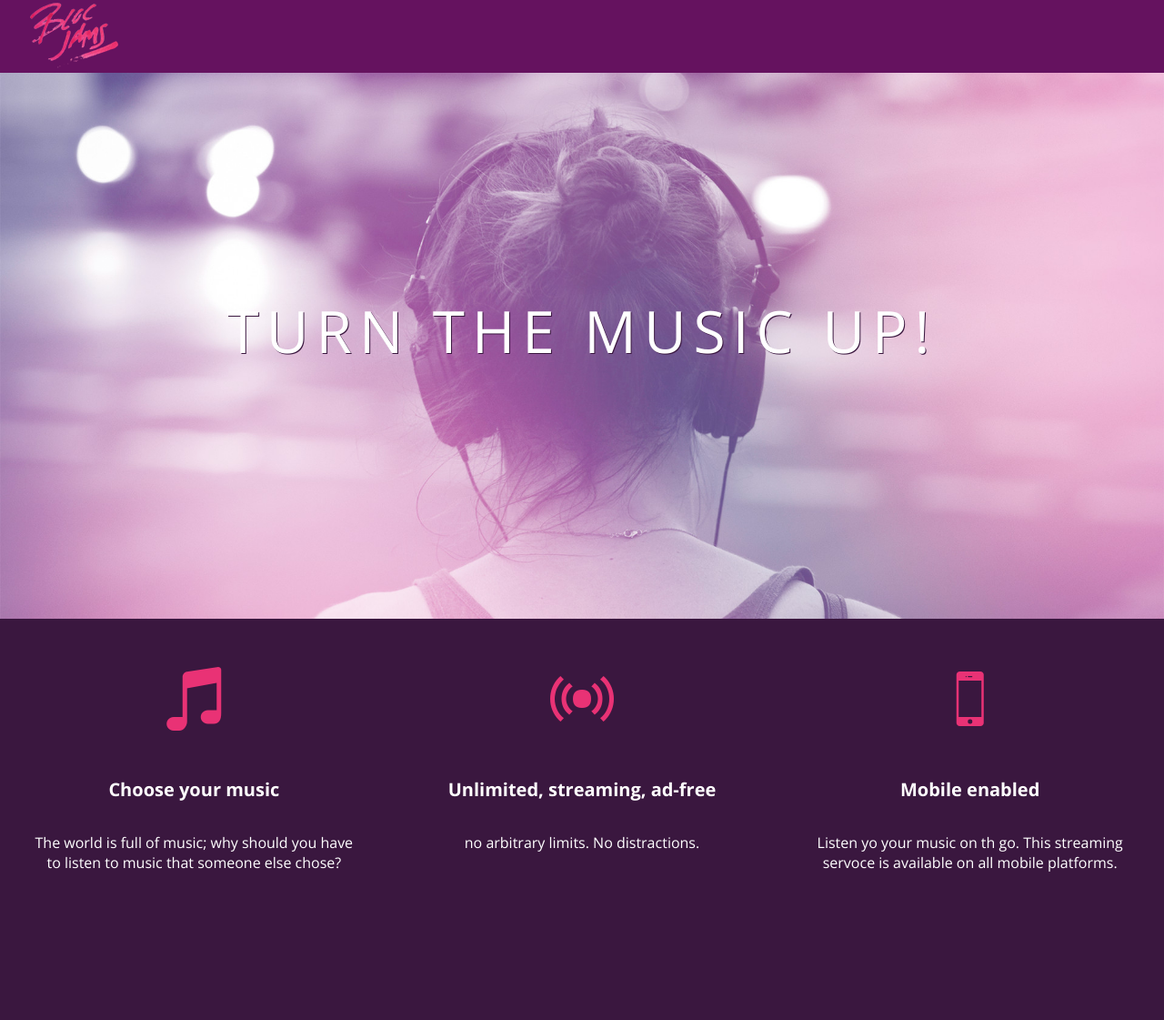
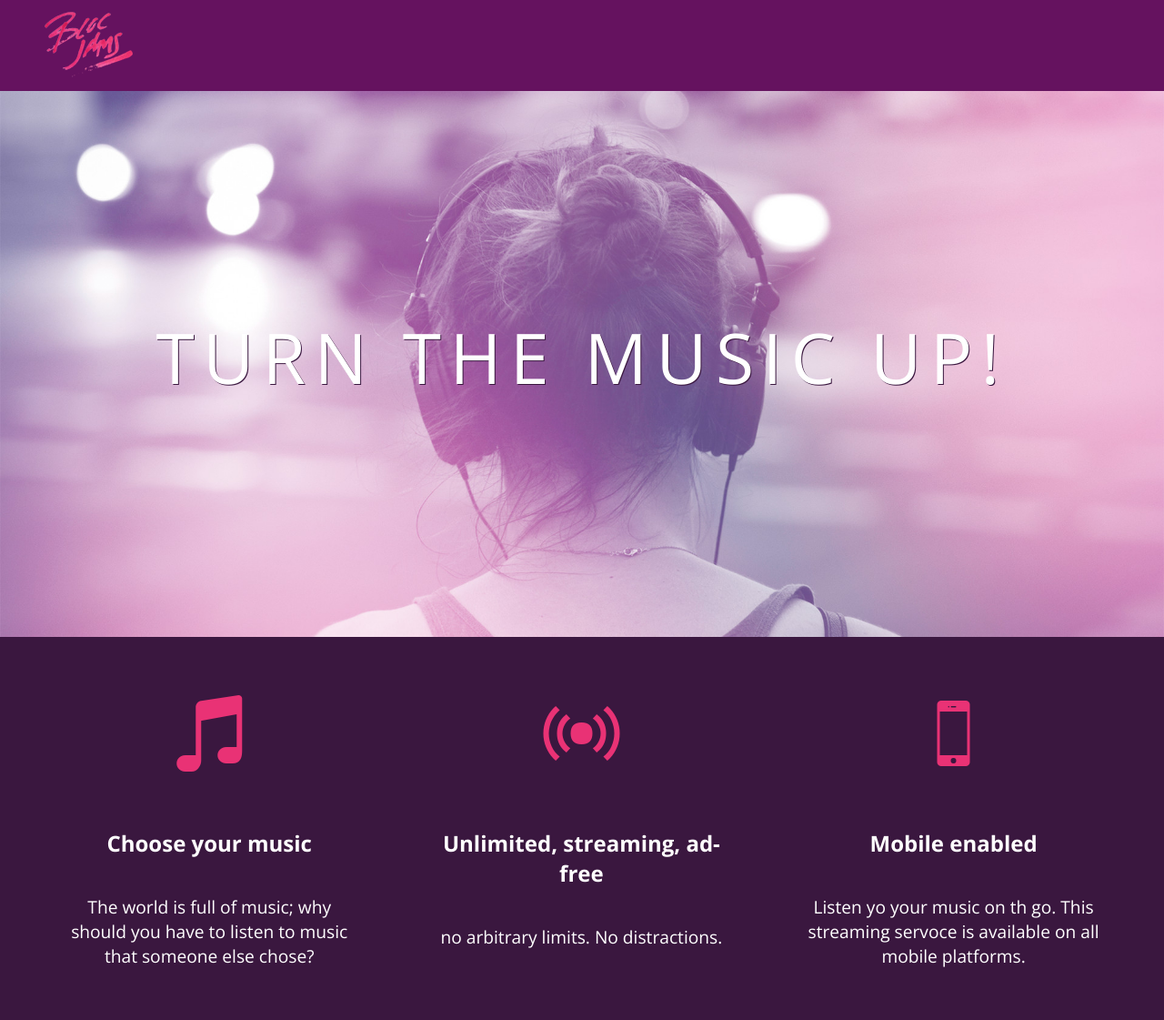
Before and after one commit to Alexashooo/bloc-jams, a plain HTML site: page index.html in a window 1280 px wide. Shown: the whole page at 91% size. Before the commit the page ends 1007 px from the top, so only its background shows below. Drawn offline with nearby package versions, Linux system fonts and the light colour scheme.

Commit message:
Assignmnet 8 HTML and CSS responsivness is finished

```diff
--- a/index.html
+++ b/index.html
@@ -3,10 +3,12 @@
 <html>
     <head>
         <title>Bloc Jams</title>
+        <meta name="viewport" content="width=device-width, initial-scale=1">
         <link rel='stylesheet' type='text/css' href='styles/normalize.css'>
         <link rel='stylesheet' type='text/css' href='http://fonts.googleapis.com/css?family=Open+Sans:400,800,600,700,300'>
         <link rel='stylesheet' type='text/css' href='http://code.ionicframework.com/ionicons/2.0.1/css/ionicons.min.css'>
         <link rel='stylesheet' type='text/css' href='styles/main.css'>
+        <link rel='stylesheet' type="text/css" href="styles/landing.css">
     </head>
 
     <body class='landing'>
@@ -17,19 +19,19 @@
              <h1 class="hero-title">Turn the music up!</h1>
         </section>
 
-        <section class="selling-points"> <!-- selling points -->
-             <div class="point">
+        <section class="selling-points container"> <!-- selling points -->
+             <div class="point column third">
                  <span class="ion-music-note"></span>
                  <h5 class="point-title">Choose your music</h5>
                  <p class="point-description">The world is full of music; why should you have to listen to music that someone else chose?</p>
              </div>
-             <div class="point">
+             <div class="point column third">
                  <span class="ion-radio-waves"></span>
                  <h5 class="point-title">Unlimited, streaming, ad-free</h5>
                  <p class="point-description">no arbitrary limits. No distractions.</p>
              </div>
 
-             <div class="point">
+             <div class="point column third">
                 <span class="ion-iphone"></span>
                 <h5 class="point-title">Mobile enabled</h5>
                 <p class="point-description">Listen yo your music on th go. This streaming servoce is available on all mobile platforms. </p>
--- /dev/null
+++ b/styles/landing.css
@@ -0,0 +1,49 @@
+ body.landing {
+     background-color: rgb(58,23,63);
+ }
+
+ .hero-content {
+     position: relative;
+     min-height: 600px;
+     background-image: url(../assets/images/bloc_jams_bg.jpg);
+     background-repeat: no-repeat;
+     background-position: center center;
+     background-size: cover;
+ }
+
+ .hero-content .hero-title {
+     position: absolute;
+     top: 40%;
+     -webkit-transform: translateY(-50%);
+     -moz-transform: translateY(-50%);
+     transform: translateY(-50%);
+     width: 100%;
+     text-align: center;
+     font-size: 4rem;
+     font-weight: 300;
+     text-transform: uppercase;
+     letter-spacing: 0.5rem;
+     text-shadow: 1px 1px 0px rgb(58,23,63);
+ }
+
+ .selling-points {
+     position: relative;
+
+ }
+
+ .point {
+     position: relative;
+     padding: 2rem;
+     text-align: center;
+ }
+
+ .point .point-title {
+     font-size: 1.25rem;
+ }
+
+ .ion-music-note,
+ .ion-radio-waves,
+ .ion-iphone {
+     color: rgb(233,50,117);
+     font-size: 5rem;
+ }
--- a/styles/main.css
+++ b/styles/main.css
@@ -1,77 +1,54 @@
+*, *:before, *:after {
+    -moz-box-sizing: border-box;
+    -webkit-box-sizing: border-box;
+    box-sizing: border-box;
+}
+
 html {
-    heigh: 100%;
+    height: 100%;
     font-size: 100%;
 }
 
 body {
     font-family: 'Open Sans';
-     color: white;
-     min-height: 100%;
+    color: white;
+    min-height: 100%;
 }
 
- body.landing {
-     background-color: rgb(58,23,63);
- }
-
 .navbar {
-    pading: 0.5rem;
+    padding: 0.5rem;
     background-color: rgb(101,18,95);
 }
 
-.navbar .logo {
+.navbar > .logo {
     position: relative;
     left: 2rem;
 }
 
-.hero-content {
-    position: relative;
-    min-height: 600px;
-    background-image: url(../assets/images/bloc_jams_bg.jpg);
-    background-repeat: no-repeat;
-    background-position: center center;
-    background-size: cover;
+.container {
+    margin: 0 auto;
+    max-width: 64rem;
 }
 
- .hero-content .hero-title {
-     position: absolute;             /* positioning will be explained in a resource */
-     top: 40%;                       /* positioning will be explained in a resource */
-     -webkit-transform: translateY(-50%);
-     -moz-transform: translateY(-50%);
-     -ms-transform: translateY(-50%);
-     transform: translateY(-50%);
-     width: 100%;                    /* makes sure the title inhabits the full width of its container */
-     text-align: center;             /* aligns text in the horizontal center of the element */
-     font-size: 4rem;                /* specifies the size of the font in root em units */
-     font-weight: 300;               /* makes the font thinner or lighter weight */
-     text-transform: uppercase;      /* transforms the text to be all uppercase lettering */
-     letter-spacing: 0.5rem;         /* puts 0.5 root ems worth of space between each letter */
-     text-shadow: 1px 1px 0px rgb(58,23,63); /* creates a shadow underneath the text for readability over the image */
- }
+/* Medium and small screens (640px) */
+@media (min-width: 640px) {
+    html { font-size: 112%;}
+}
 
- .selling-points {
-     position: relative;
-     display: table;
-     width: 100%;
-     -webkit-box-sizing: border-box;
-     -moz-box-sizing: border-box;
-     box-sizing: border-box; /* we'll explain this in a resource */
- }
+.column {
+    float: left;
+    padding-left: 1rem;
+    padding-right: 1rem;
+}
 
- .point {
-     display: table-cell;
-     position: relative;
-     width: 33.3%;
-     padding: 2rem;
-     text-align: center;
- }
+     .column.full { width: 100%; }
+     .column.two-thirds { width: 66.7%; }
+     .column.half { width: 50%; }
+     .column.third { width: 33.3%; }
+     .column.fourth { width: 25%; }
+     .column.flow-opposite { float: right; }
+/* Large screen (1024px) */
 
- .point .point-title {
-     font-size: 1.25rem;
- }
-
- .ion-music-note,
- .ion-radio-waves,
- .ion-iphone {
-     color: rgb(233,50,117);
-     font-size: 5rem;
- }
+@media(min-width: 1024px) {
+    html { font-size: 120%;}
+}
```
